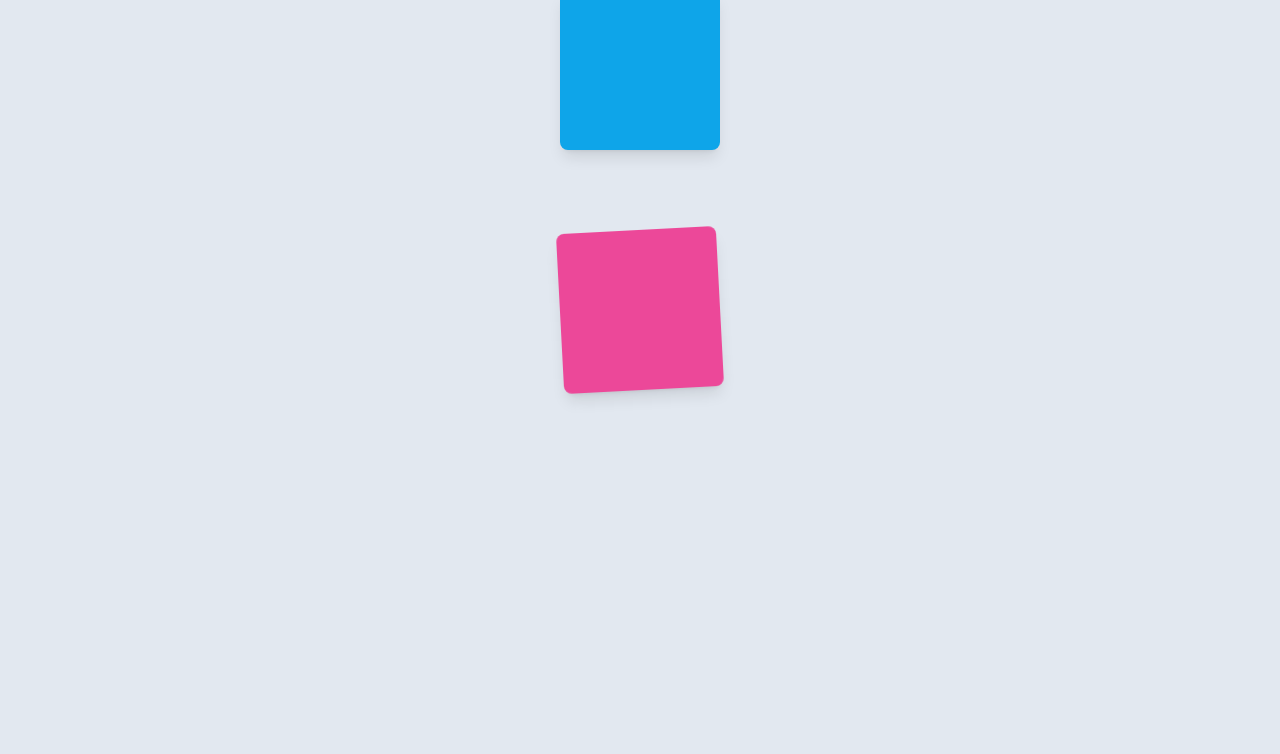
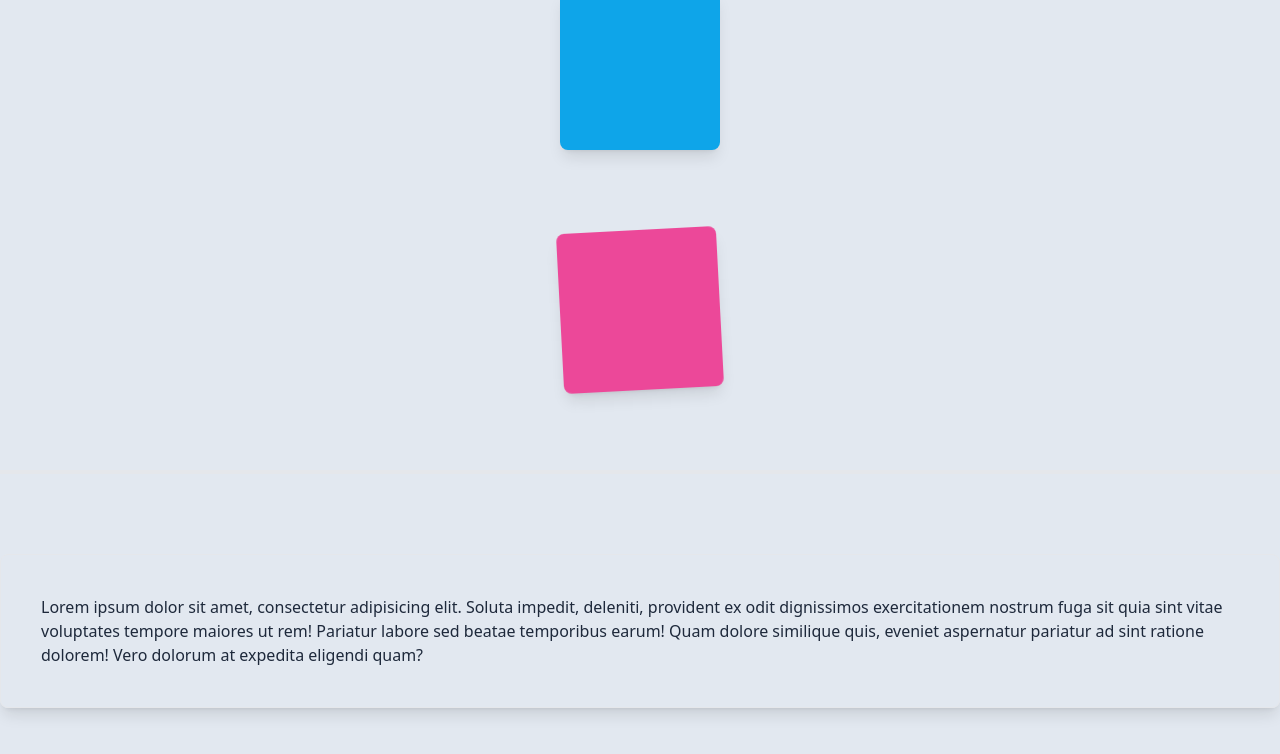
Before and after one commit to akrn27/tailwind_practice, a website: page index.html in a window 1280 px wide. Shown: the part 3112-3866 px from the top of the page. Drawn offline with nearby package versions, Linux system fonts and the light colour scheme.

Commit message:
container

```diff
--- a/index.html
+++ b/index.html
@@ -115,6 +115,14 @@
 
     <div class="w-40 h-40 bg-pink-500 mx-auto rounded-lg shadow-lg mt-20 animate-goyang"></div>
 
+    <hr class="my-20 border-t-4 ">
+
+    <div class="container mx-auto">
+        <div class="border rounded-lg shadow-lg p-10">
+            <p>Lorem ipsum dolor sit amet, consectetur adipisicing elit. Soluta impedit, deleniti, provident ex odit dignissimos exercitationem nostrum fuga sit quia sint vitae voluptates tempore maiores ut rem! Pariatur labore sed beatae temporibus earum! Quam dolore similique quis, eveniet aspernatur pariatur ad sint ratione dolorem! Vero dolorum at expedita eligendi quam?</p>
+        </div>
+    </div>
+
     <div class="mb-96"></div>
 
     <script>
```
Also changed, not shown: style.css.
